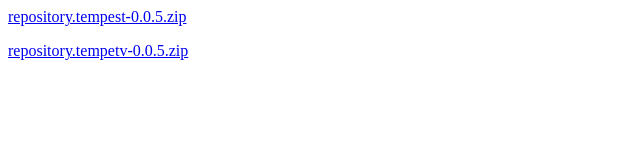
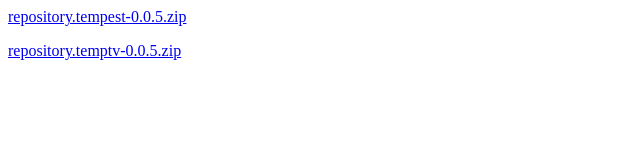
Before and after one commit to Tempest0580/tempest0580.github.io, a plain HTML site: page index.html in a window 1280 px wide. Shown: the full height of the page, 0-640 px from the left. Drawn offline with Linux system fonts and the light colour scheme.

Commit message:
Tempest and TempTv Repo

```diff
--- a/index.html
+++ b/index.html
@@ -1,2 +1,2 @@
 <p><a href="repository.tempest-0.0.5.zip">repository.tempest-0.0.5.zip</a></p>
-<p><a href="repository.temptv-0.0.5.zip">repository.tempetv-0.0.5.zip</a></p>
+<p><a href="repository.temptv-0.0.5.zip">repository.temptv-0.0.5.zip</a></p>
```
